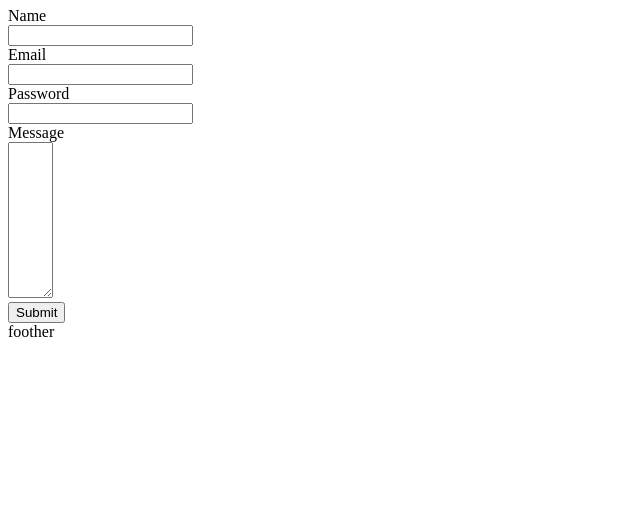
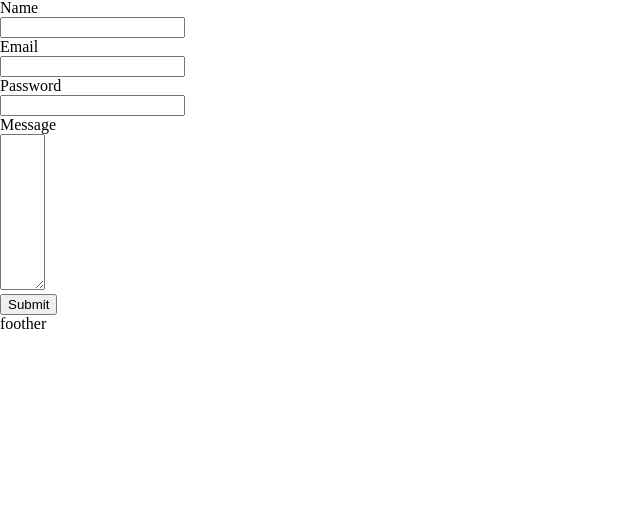
Before and after one commit to Esmaily22/Assignment-9, a plain HTML site: page index.html in a window 1280 px wide. Shown: the part 289-800 px from the top of the page, without its empty margins (0-640 px from the left). Drawn offline with Linux system fonts and the light colour scheme.

Commit message:
sit properties for body

```diff
--- a/index.html
+++ b/index.html
@@ -4,6 +4,15 @@
     <meta charset="UTF-8">
     <meta name="viewport" content="width=device-width, initial-scale=1.0">
     <title>Document</title>
+    <style>
+
+        body{
+            background: white;
+            margin: 0;
+        }
+
+
+    </style>
 </head>
 <body>
    <div id="container">
```
